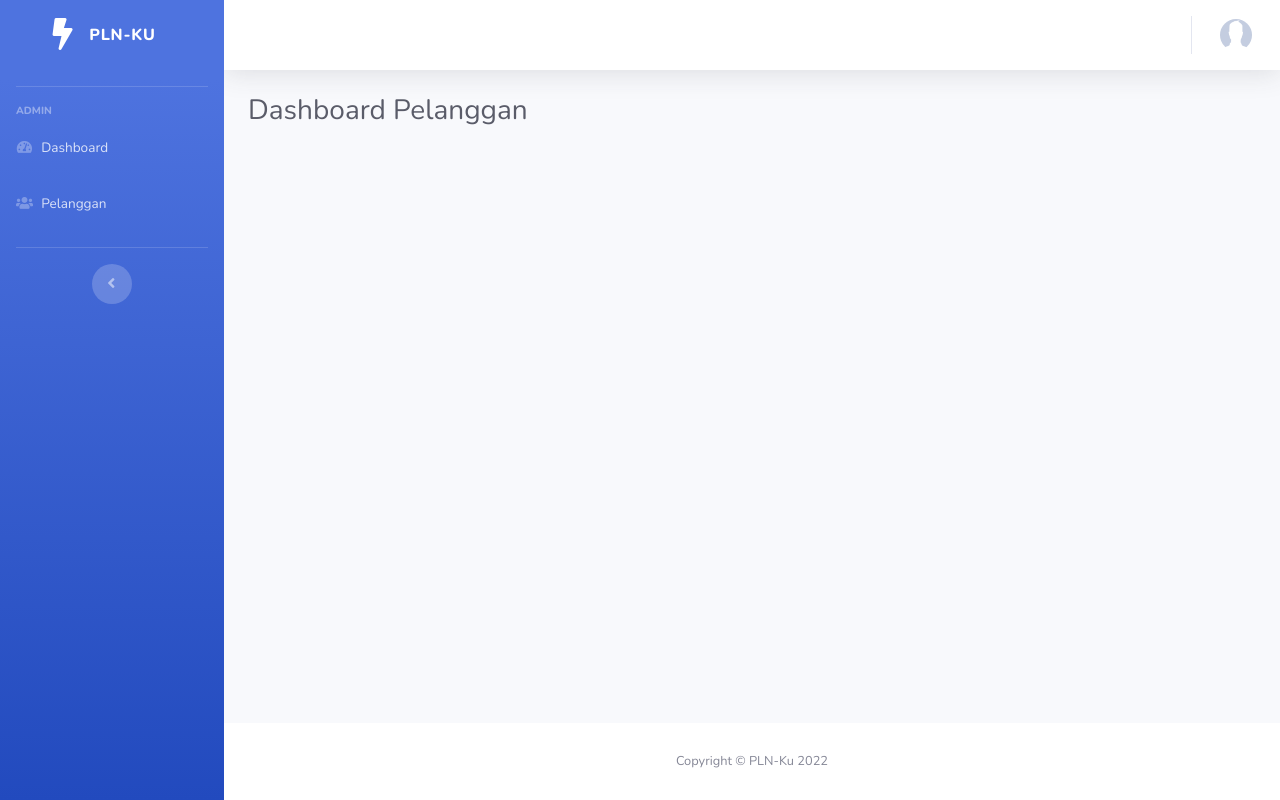
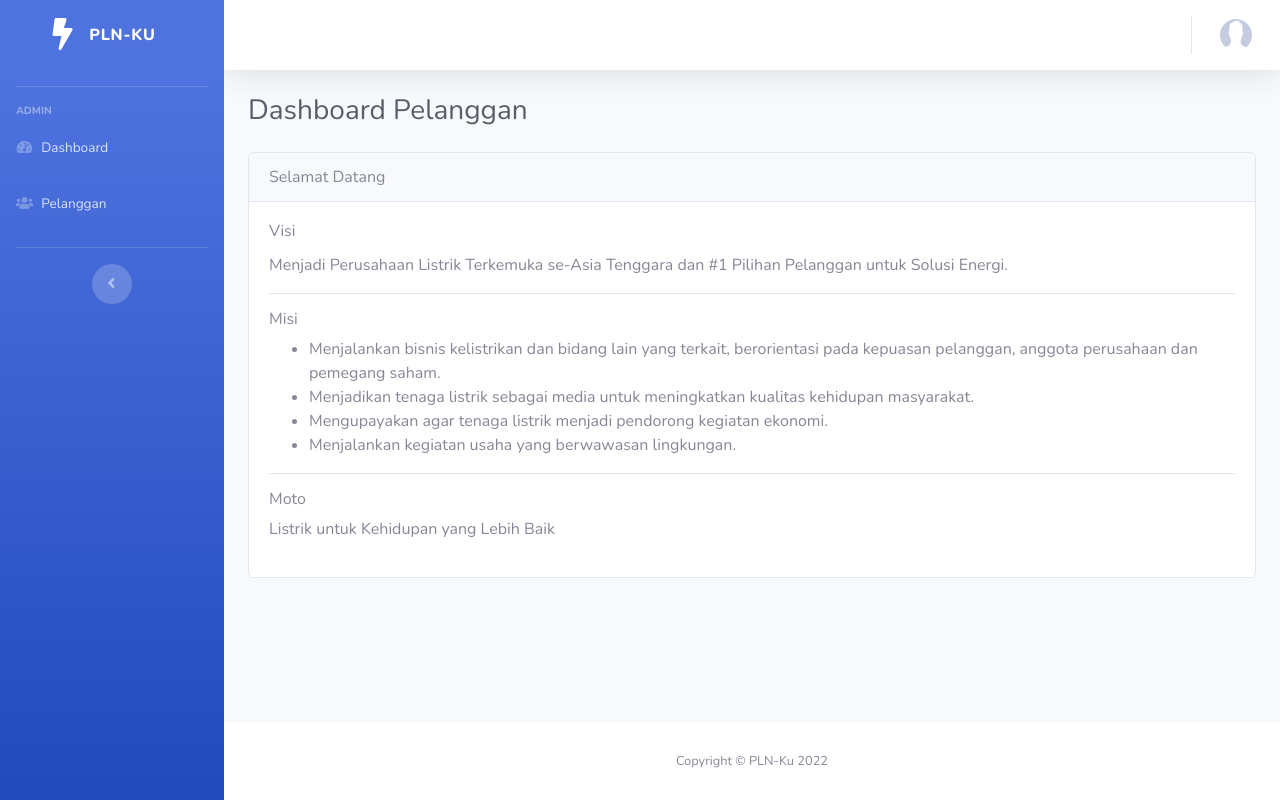
Before and after one commit to yhaae01/pln, a CodeIgniter app: page /pln/index.php/pelanggan/index in a window 1280 px wide. Run offline with CodeIgniter, Linux system fonts and the light colour scheme; a user stored in the database is signed in; data comes from the database, SQL or seed files in the repository.

Commit message:
Redesign dashboard pelanggan

```diff
--- a/application/views/pelanggan/index.php
+++ b/application/views/pelanggan/index.php
@@ -4,6 +4,27 @@
         <!-- Page Heading -->
         <h1 class="h3 mb-4 text-gray-800"><?= $title; ?></h1>
 
+        <div class="card">
+            <div class="card-header">
+                Selamat Datang
+            </div>
+            <div class="card-body">
+                <h6 class="card-title">Visi</h6>
+                <p class="card-text">Menjadi Perusahaan Listrik Terkemuka se-Asia Tenggara dan #1 Pilihan Pelanggan untuk Solusi Energi.</p>
+                <hr>
+                <h6>Misi</h6>
+                <ul>
+                    <li>Menjalankan bisnis kelistrikan dan bidang lain yang terkait, berorientasi pada kepuasan pelanggan, anggota perusahaan dan pemegang saham.</li>
+                    <li>Menjadikan tenaga listrik sebagai media untuk meningkatkan kualitas kehidupan masyarakat.</li>
+                    <li>Mengupayakan agar tenaga listrik menjadi pendorong kegiatan ekonomi.</li>
+                    <li>Menjalankan kegiatan usaha yang berwawasan lingkungan.</li>
+                </ul>
+                <hr>
+                <h6>Moto</h6>
+                <p>Listrik untuk Kehidupan yang Lebih Baik</p>
+            </div>
+        </div>
+
     </div>
     <!-- /.container-fluid -->
 
```
